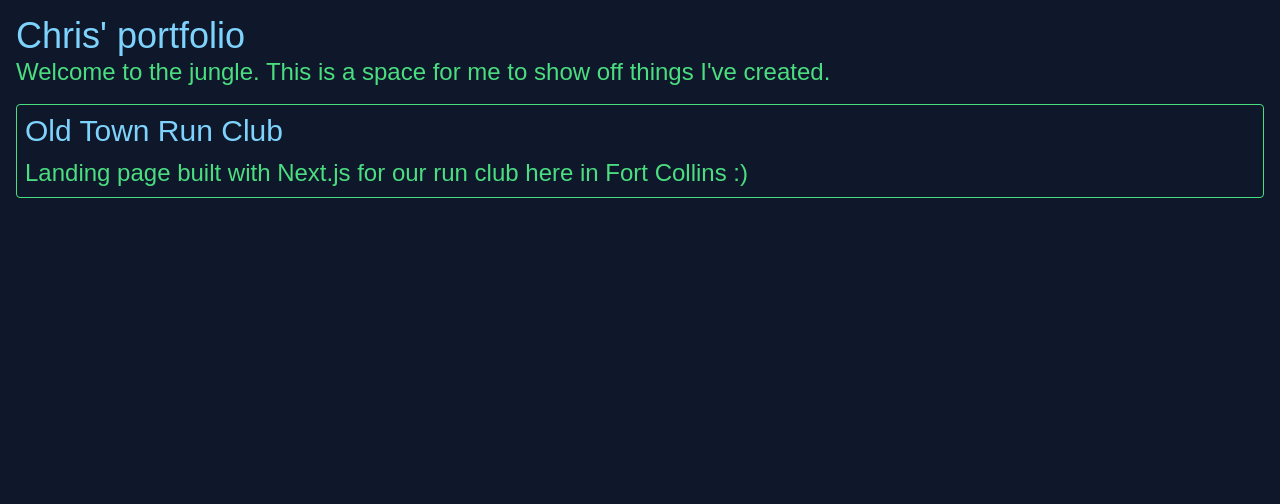
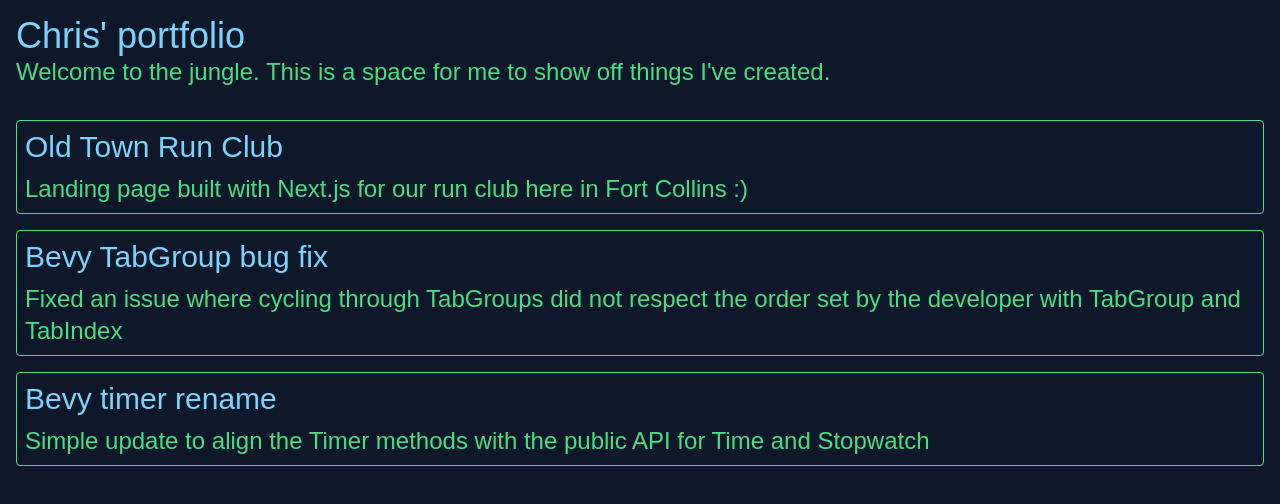
Before and after one commit to FlippinBerger/portfolio, a Next.js app: page /portfolio in a window 1280 px wide. Shown: the top 504 px of the page. Built offline with nearby package versions, Linux system fonts and the light colour scheme.

Commit message:
Add bevy PRs to portfolio page

```diff
--- a/app/portfolio/page.tsx
+++ b/app/portfolio/page.tsx
@@ -16,6 +16,20 @@ export default function PortfolioPage() {
                 description='Landing page built with Next.js for our run club here in Fort Collins :)'
               />
             </li>
+            <li>
+              <PortfolioCard
+                title='Bevy TabGroup bug fix'
+                href='https://github.com/bevyengine/bevy/pull/19218'
+                description='Fixed an issue where cycling through TabGroups did not respect the order set by the developer with TabGroup and TabIndex'
+              />
+            </li>
+            <li>
+              <PortfolioCard
+                title='Bevy timer rename'
+                href='https://github.com/bevyengine/bevy/pull/19386'
+                description='Simple update to align the Timer methods with the public API for Time and Stopwatch'
+              />
+            </li>
           </ul>
         </div>
       </main>
@@ -31,7 +45,7 @@ type Props = {
 
 const PortfolioCard: React.FC<Props> = ({ title, href, description }) => {
   return (
-    <div className='border border-green-400 rounded p-2'>
+    <div className='border border-green-400 rounded p-2 my-4'>
       <a href={href} target='_blank'>
         <h1 className='hover:underline decoration-sky-300 text-sky-300 text-xl sm:text-3xl'>
           {title}
```
